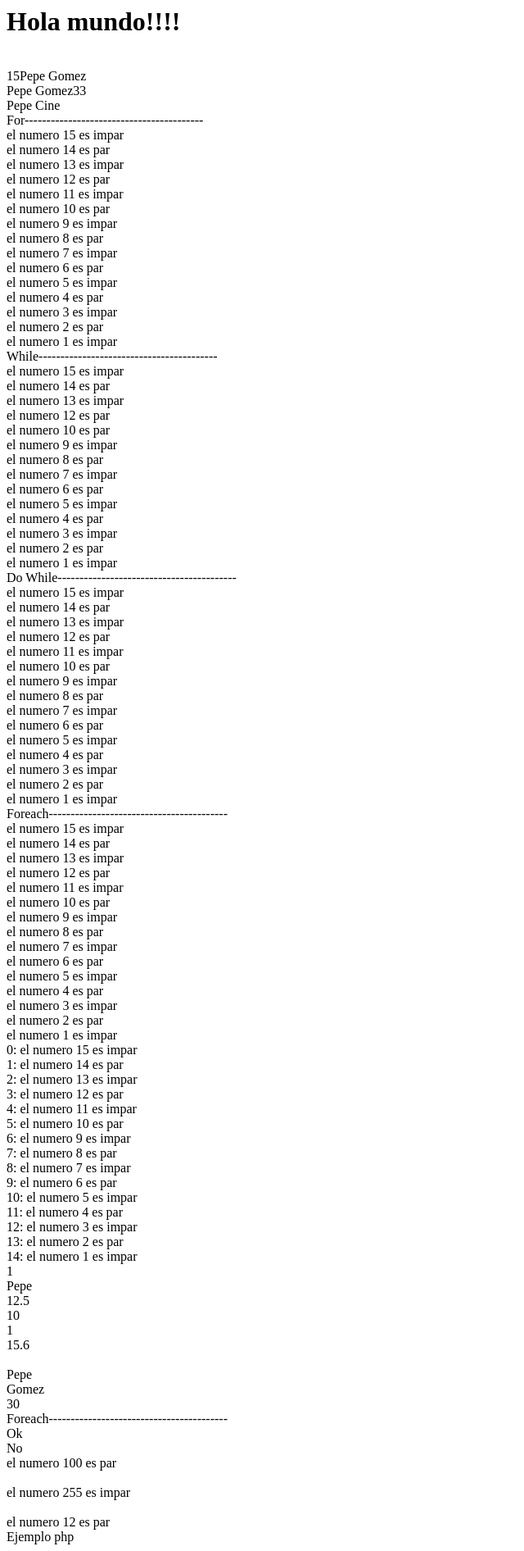
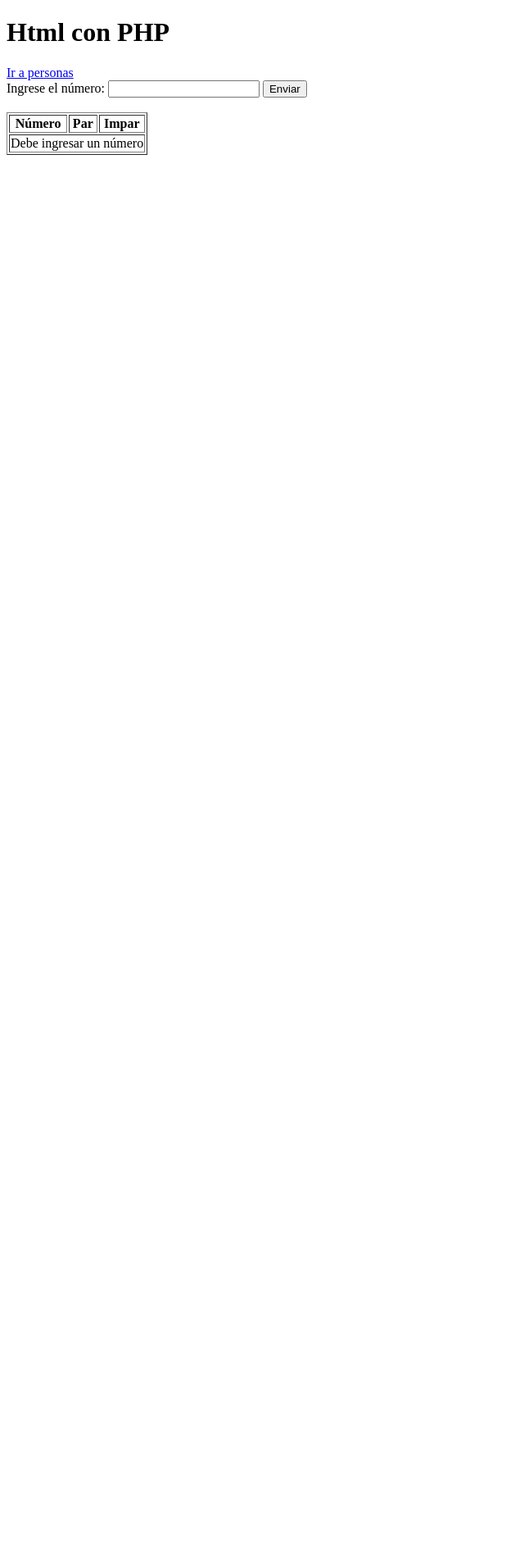
Before and after one commit to JMauricio05/programacion_g1_s2_2026, a PHP site: page / in a window 1280 px wide. Shown: the whole page at 82% size, without its empty margins (0-640 px from the left). After the commit the page ends 189 px from the top, so only its background shows below. Run offline with PHP 8.4, Linux system fonts and the light colour scheme.

Commit message:
Implementación de html con php

```diff
--- /dev/null
+++ b/css/style.css
@@ -0,0 +1,7 @@
+.center {
+  text-align: center;
+}
+
+.red {
+  color: #ff0000;
+}
--- a/index.php
+++ b/index.php
@@ -1,191 +1,59 @@
 <?php
-// comentario en linea
+// require  include
+require "operaciones/tabla.php";
 
-/**
- * en blouqe
- */
-echo "<h1>Hola mundo!!!!</h1>";
-echo "\n";
-echo "<br>";
-print 5 + 10;
+$titulo = "Html con PHP";
+// $num = empty($_GET["num"]) ? 0 : $_GET["num"];
+$num = empty($_POST["num"]) ? 0 : $_POST["num"];
+$numeros = [];
+for ($n = 1; $n <= $num; $n++) {
+    array_push($numeros, $n);
+}
+?>
+<!DOCTYPE html>
+<html lang="es">
 
-$nombre = "Pepe";
-$apellido = 'Gomez';
-$nombreCompleto = $nombre . ' ' . $apellido;
-$nombre_completo = "$nombre $apellido";
-echo $nombreCompleto;
-echo "<br>";
-echo $nombre_completo;
+<head>
+    <meta charset="UTF-8">
+    <title>Index</title>
+    <link rel="stylesheet" href="css/style.css">
+</head>
 
-$edad = 20;
-$sueldo = 25.3;
-$mayorEdad = TRUE; //FALSE;
-$jobs = null;
-$numeros = array();
-$numeros = [1, 2, 3, 4, 5, 6, 7, 8, 9, 10];
-$ejemplo = [TRUE, "Pepe", 12.5, 10, 1, [], null];
-$ejemplo2 = [[1, 2, 3],  [4, 5, 6], [7, 8, 9]];
-echo $numeros[2];
-echo $ejemplo2[0][2];
+<body>
+    <h1><?php echo $titulo; ?></h1>
+    <a href="persona/inicio.html">Ir a personas</a>
+    <form action="#" method="POST">
+        <label for="num1">Ingrese el número:</label>
+        <input type="number" name="num" id="num1" min="1">
+        <button type="submit">Enviar</button>
+    </form>
+    <br>
+    <table border="1">
+        <thead>
+            <tr>
+                <th>Número</th>
+                <th>Par</th>
+                <th>Impar</th>
+            </tr>
+        </thead>
+        <tbody>
+            <?php
+            get_tbody($numeros);
+            // if($num==0){
+            //     echo '<tr>';
+            //     echo '  <td colspan="3">Debe ingresar un número</td>';
+            //     echo '</tr>';
+            // }
+            // foreach ($numeros as $numero) {
+            //     echo '<tr>';
+            //     echo '  <td>' . $numero . '</td>';
+            //     echo '  <td class="center red">' . (($numero % 2) == 0 ? 'X' : '') . '</td>';
+            //     echo '  <td class="center red">' . (!(($numero % 2) == 0) ? 'X' : '') . '</td>';
+            //     echo '</tr>';
+            // }
+            ?>
+        </tbody>
+    </table>
+</body>
 
-$persona = [
-    "nombre" => "Pepe",
-    "apellido" => "Gomez",
-    "edad" => 30,
-    "jobs" => ["Leer", "Cine", "Deportes"]
-];
-
-echo "<br>";
-echo $persona["nombre"] . " " . $persona["jobs"][1];
-
-
-$numeros = [15, 14, 13, 12, 11, 10, 9, 8, 7, 6, 5, 4, 3, 2, 1];
-echo "<br>For-----------------------------------------";
-for ($i = 0; $i < count($numeros); $i++) {
-    $numero = $numeros[$i];
-    if (($numero % 2) == 0) {
-        echo "<br>el numero $numero es par";
-    } else {
-        echo "<br>el numero $numero es impar";
-    }
-}
-
-echo "<br>While-----------------------------------------";
-$i = 0;
-while (TRUE) {
-    if ($i == 4) {
-        $i++;
-        continue;
-    }
-    $numero = $numeros[$i];
-    if (($numero % 2) == 0) {
-        echo "<br>el numero $numero es par";
-    } else {
-        echo "<br>el numero $numero es impar";
-    }
-    $i++;
-    if ($i >= count($numeros)) {
-        break;
-    }
-}
-
-echo "<br>Do While-----------------------------------------";
-$i = 0;
-do {
-    $numero = $numeros[$i];
-    if (($numero % 2) == 0) {
-        echo "<br>el numero $numero es par";
-    } else {
-        echo "<br>el numero $numero es impar";
-    }
-    $i++;
-} while ($i < count($numeros));
-
-echo "<br>Foreach-----------------------------------------";
-
-foreach ($numeros as $value) {
-    if (($value % 2) == 0) {
-        echo "<br>el numero $value es par";
-    } else {
-        echo "<br>el numero $value es impar";
-    }
-}
-
-foreach ($numeros as $i => $value) {
-    if (($value % 2) == 0) {
-        echo "<br>$i: el numero $value es par";
-    } else {
-        echo "<br>$i: el numero $value es impar";
-    }
-}
-
-$ejemplo = [TRUE, "Pepe", 12.5, 10, 1, 15.6, null];
-foreach ($ejemplo as $item) {
-    echo "<br>$item";
-}
-
-$persona = [
-    "nombre" => "Pepe",
-    "apellido" => "Gomez",
-    "edad" => 30,
-    "jobs" => ["Leer", "Cine", "Deportes"]
-];
-foreach ($persona as $key => $item) {
-    if ($key == "jobs") {
-        continue;
-    }
-    echo "<br>$item";
-}
-echo "<br>Foreach-----------------------------------------";
-$numero = 70;
-if ($numero < 50) {
-    //codigo....
-} else if ($numero < 60) {
-    //codigo....
-} elseif ($numero < 80) {
-    //codigo....
-} else {
-    //codigo....
-}
-
-/**
- * && and
- * || or
- * ! negacion
- * < menor que
- * > mayor que
- * <= menor o igual
- * >= mayor o igual
- * == igual en valor
- * === igual en valor y en tipo de dato
- * != diferente en valor
- * !== diferente en valor y tipo de dato
- *
- */
-
-echo "<br>";
-echo (12 == '12') ? "Ok" : "No"; // ternario
-echo "<br>";
-echo (12 === '12') ? "Ok" : "No";
-
-$categoria = "a";
-
-switch ($categoria) {
-    case "a":
-        //codigo...
-        break;
-    case "b":
-        //codigo...
-        break;
-    case "c":
-        //codigo...
-        break;
-    default:
-        //codigo...
-        break;
-}
-
-
-function tipo_numero($numero)
-{
-    if (($numero % 2) == 0) {
-        echo "<br> el numero $numero es par";
-    } else {
-        echo "<br>el numero $numero es impar";
-    }
-}
-tipo_numero(100);
-
-function get_tipo_numero(int $numero = 12): string
-{
-    if (($numero % 2) == 0) {
-        return "<br> el numero $numero es par";
-    } else {
-        return "<br>el numero $numero es impar";
-    }
-}
-echo '<br>' . get_tipo_numero(255);
-echo '<br>' . get_tipo_numero();
-
-define("TITULO", "Ejemplo php");
-echo '<br>' . TITULO;
+</html>
--- /dev/null
+++ b/operaciones/tabla.php
@@ -0,0 +1,16 @@
+<?php
+function get_tbody(array $numeros)
+{
+    if (count($numeros) == 0) {
+        echo '<tr>';
+        echo '  <td colspan="3">Debe ingresar un número</td>';
+        echo '</tr>';
+    }
+    foreach ($numeros as $numero) {
+        echo '<tr>';
+        echo '  <td>' . $numero . '</td>';
+        echo '  <td class="center red">' . (($numero % 2) == 0 ? 'X' : '') . '</td>';
+        echo '  <td class="center red">' . (!(($numero % 2) == 0) ? 'X' : '') . '</td>';
+        echo '</tr>';
+    }
+}
```
Also changed, not shown: introduccion/index.php (added, +191 -0 lines), persona/datos_persona.php (added, +30 -0 lines), persona/inicio.html (added, +25 -0 lines), persona/persona.php (added, +23 -0 lines), introduccion/poo.php (renamed from poo.php).
